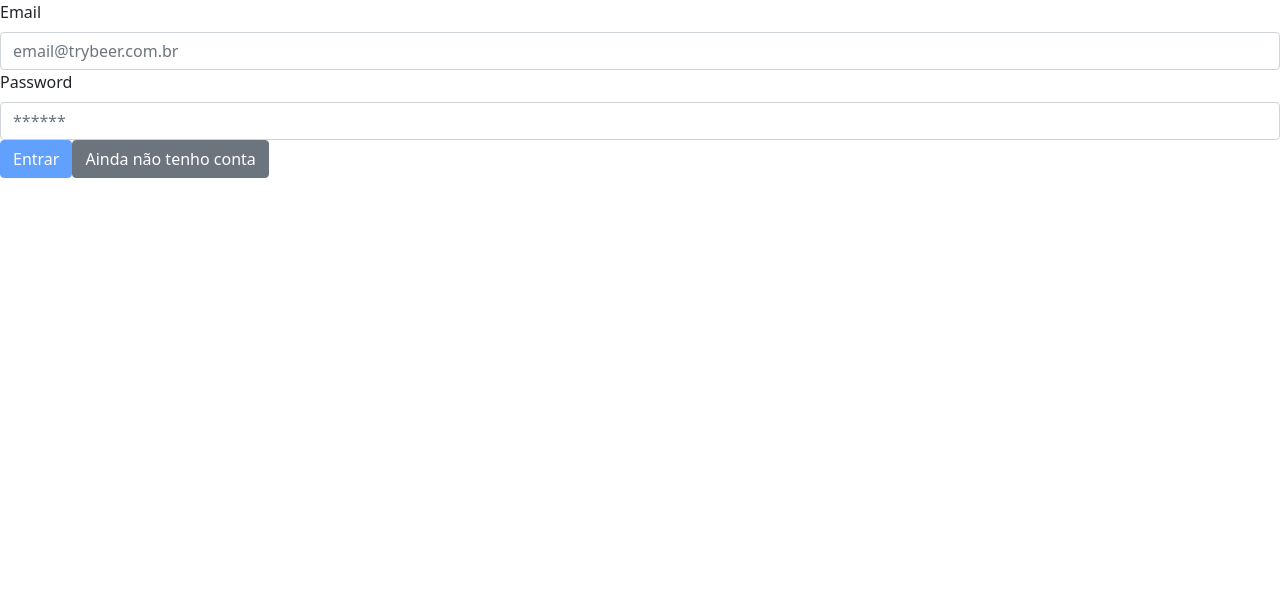
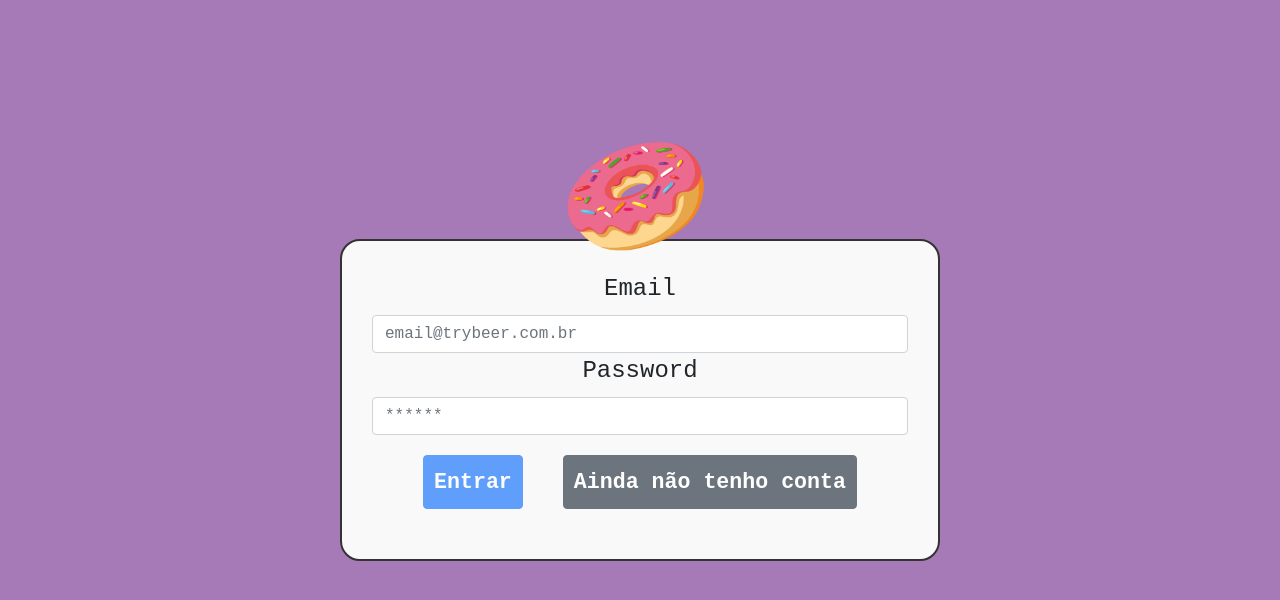
Before and after one commit to Guiroos/project-app-delivery, a React (Create React App) app in the folder front-end/: page /login in a window 1280 px wide. Shown: the top 600 px of the page. Built offline with nearby package versions, Linux system fonts and the light colour scheme; no server answers.

Commit message:
style: css

```diff
--- /dev/null
+++ b/front-end/src/App.css
@@ -0,0 +1,46 @@
+* {
+  margin: 0;
+  padding: 0;
+  box-sizing: border-box;
+}
+
+body {
+  font-family: 'Courier New', Courier, monospace;
+  background-color: rgba(100, 21, 129, 0.568);
+}
+
+.login {
+  display: flex;
+  justify-content: center;
+  align-items: center;
+  text-align: center;
+  min-height: 100vh;
+}
+
+.login-logo {
+  top: 100px;
+  position: absolute;
+  height: 200px;
+  width: 200px;
+}
+
+.login_form {
+  margin: 0 auto;
+  font-size: 1.5em;
+  width: 600px;
+  padding: 30px;
+  background: #f9f9f9;
+  border: 2px solid rgb(51, 51, 51);
+  border-radius: 20px;
+}
+
+.login_form Button {
+  margin: 20px;
+  padding: 10px;
+  cursor: pointer;
+  display: flexbox;
+  color: #fff;
+  font-size: 0.9em;
+  font-weight: bold;
+  transition: all 0.3s ease-in-out;
+}
--- a/front-end/src/App.js
+++ b/front-end/src/App.js
@@ -1,5 +1,6 @@
 import React from 'react';
 import 'bootstrap/dist/css/bootstrap.min.css';
+import './App.css';
 
 import RoutesApp from './routes/index';
 
--- a/front-end/src/pages/Login.jsx
+++ b/front-end/src/pages/Login.jsx
@@ -1,12 +1,15 @@
 import React, { useEffect, useState } from 'react';
 import { useNavigate } from 'react-router';
 import FormLogin from '../components/LoginForm';
+import Image from 'react-bootstrap/Image';
+import image from '../images/doughnut_logo.png'
 import { getItemLocalStorage } from '../services';
 
 export default function Login() {
   const [isLogin, setIsLogin] = useState(false);
   const [path, setPath] = useState('/customer/products');
   const navigate = useNavigate();
+
 
   useEffect(() => {
     const user = getItemLocalStorage('user');
@@ -22,8 +25,11 @@ export default function Login() {
 
   return (
     <div className="login">
+      <Image src={ image } alt="logo" className="login-logo"/>
       {isLogin && navigate(path)}
-      <FormLogin />
+      <div className="login_form">
+        <FormLogin />
+      </div>
     </div>
   );
 }
```
Also changed, not shown: front-end/src/images/doughnut_logo.png (added).
